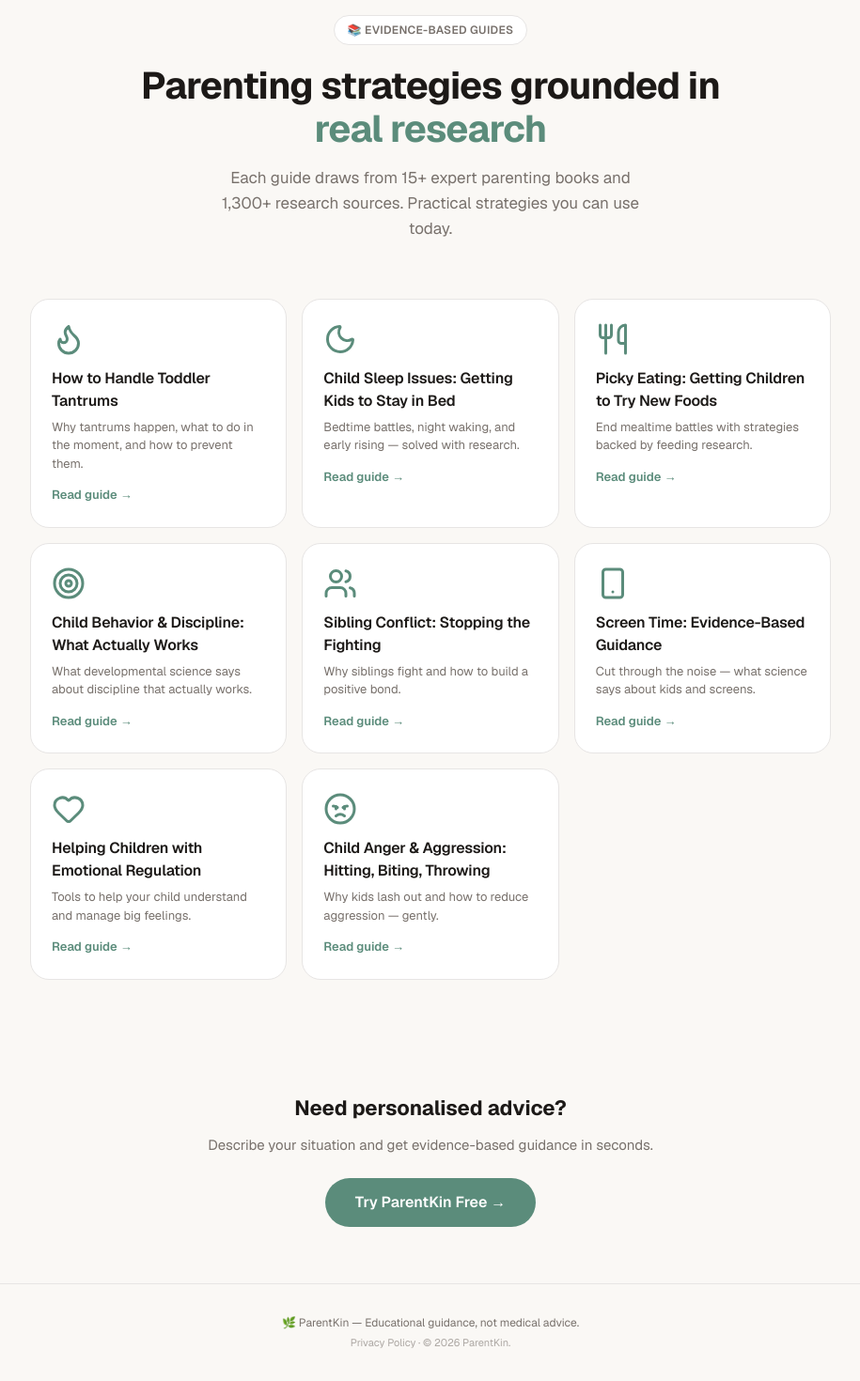
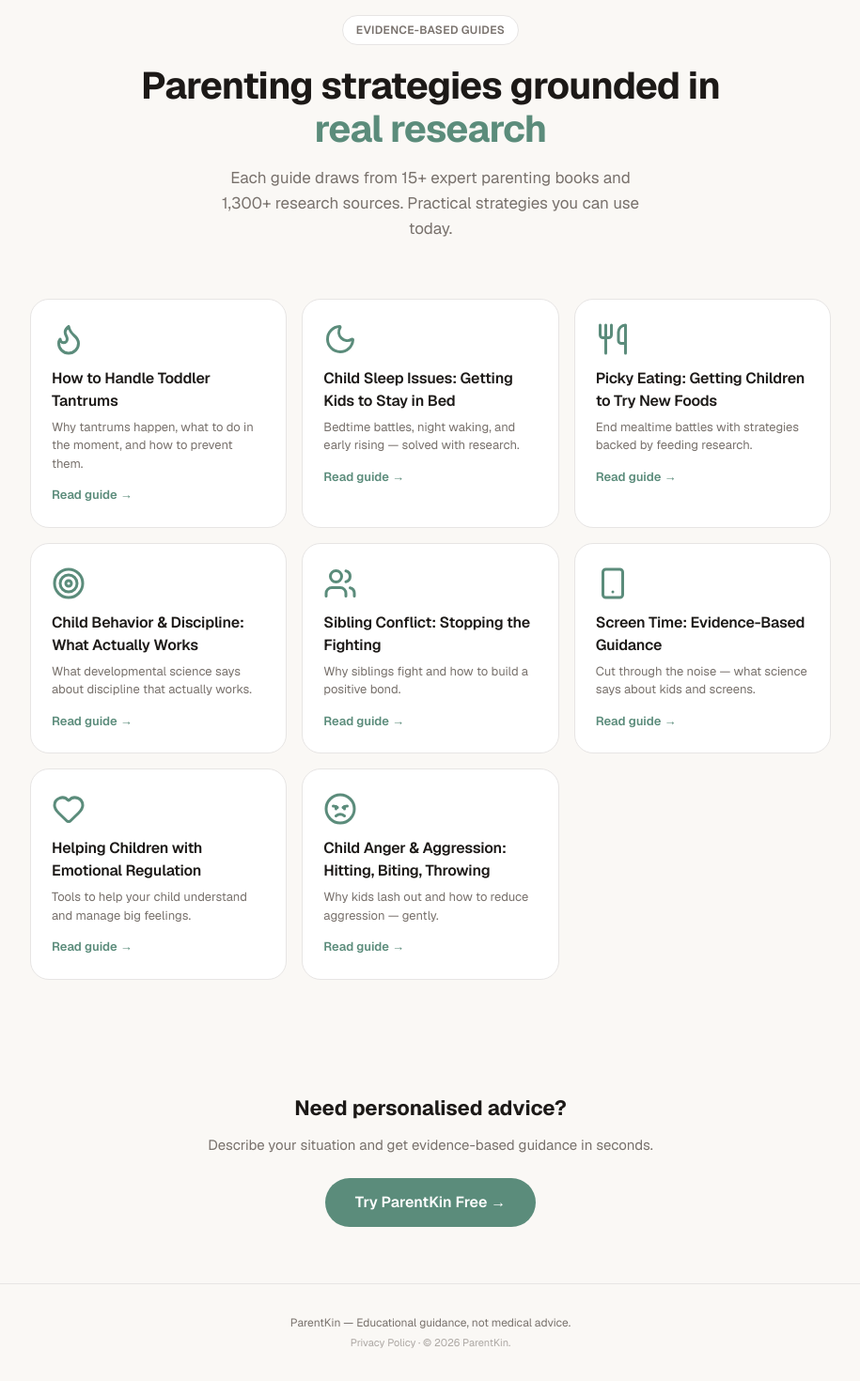
Before and after one commit to yangmal1000000/parenting-coach, a Next.js app: page /learn in a window 1280 px wide. Shown: the part 109-1579 px from the top of the page at 94% size, without its empty margins (182-1097 px from the left). Built offline with nearby package versions, Linux system fonts and the light colour scheme.

Commit message:
fix: replace emoji with text/icons in learn pages and detail pages

```diff
--- a/src/app/learn/[slug]/page.tsx
+++ b/src/app/learn/[slug]/page.tsx
@@ -208,7 +208,7 @@ export default async function TopicPage({ params }: { params: Promise<{ slug: st
         {/* What to avoid */}
         <section style={{ marginBottom: 32 }}>
           <h2 style={{ fontSize: 22, fontWeight: 700, marginBottom: 20 }}>
-            ❌ Common mistakes to avoid
+            Common mistakes to avoid
           </h2>
           <div style={{ display: "flex", flexDirection: "column", gap: 16 }}>
             {content.avoid.map((a, i) => (
@@ -276,7 +276,7 @@ export default async function TopicPage({ params }: { params: Promise<{ slug: st
           borderRadius: 16,
         }}>
           <h2 style={{ fontSize: 18, fontWeight: 700, marginBottom: 12 }}>
-            🩺 When to seek professional help
+            When to seek professional help
           </h2>
           <ul style={{ margin: 0, paddingLeft: 20, display: "flex", flexDirection: "column", gap: 6 }}>
             {content.whenToSeekHelp.map((item, i) => (
@@ -308,7 +308,7 @@ export default async function TopicPage({ params }: { params: Promise<{ slug: st
         textAlign: "center",
       }}>
         <p style={{ fontSize: 12, color: "var(--text-muted)", marginBottom: 4 }}>
-          🌿 ParentKin — Educational guidance, not medical advice.
+          ParentKin — Educational guidance, not medical advice.
         </p>
         <p style={{ fontSize: 11, color: "var(--text-muted)", opacity: 0.6 }}>
           <Link href="/privacy" style={{ color: "var(--text-muted)", textDecoration: "none" }}>Privacy Policy</Link> · <Link href="/learn" style={{ color: "var(--text-muted)", textDecoration: "none" }}>All guides</Link> · © 2026 ParentKin.
--- a/src/app/learn/page.tsx
+++ b/src/app/learn/page.tsx
@@ -1,4 +1,5 @@
 import Link from "next/link";
+import { BookOpen } from "lucide-react";
 import { LEARN_TOPICS } from "@/lib/learn-topics";
 import { DynamicIcon } from "@/lib/DynamicIcon";
 
@@ -66,7 +67,7 @@ export default function LearnHubPage() {
           letterSpacing: 0.3,
           textTransform: "uppercase",
         }}>
-          📚 Evidence-Based Guides
+          Evidence-Based Guides
         </div>
         <h1 style={{
           fontSize: "clamp(28px, 5vw, 40px)",
@@ -174,8 +175,8 @@ export default function LearnHubPage() {
         borderTop: "1px solid var(--border)",
         textAlign: "center",
       }}>
-        <p style={{ fontSize: 12, color: "var(--text-muted)", marginBottom: 4 }}>
-          🌿 ParentKin — Educational guidance, not medical advice.
+        <p style={{ fontSize: 12, color: "var(--text-muted)", marginBottom: 4, display: "flex", alignItems: "center", justifyContent: "center", gap: 6 }}>
+          ParentKin — Educational guidance, not medical advice.
         </p>
         <p style={{ fontSize: 11, color: "var(--text-muted)", opacity: 0.6 }}>
           <Link href="/privacy" style={{ color: "var(--text-muted)", textDecoration: "none" }}>Privacy Policy</Link> · © 2026 ParentKin.
```
